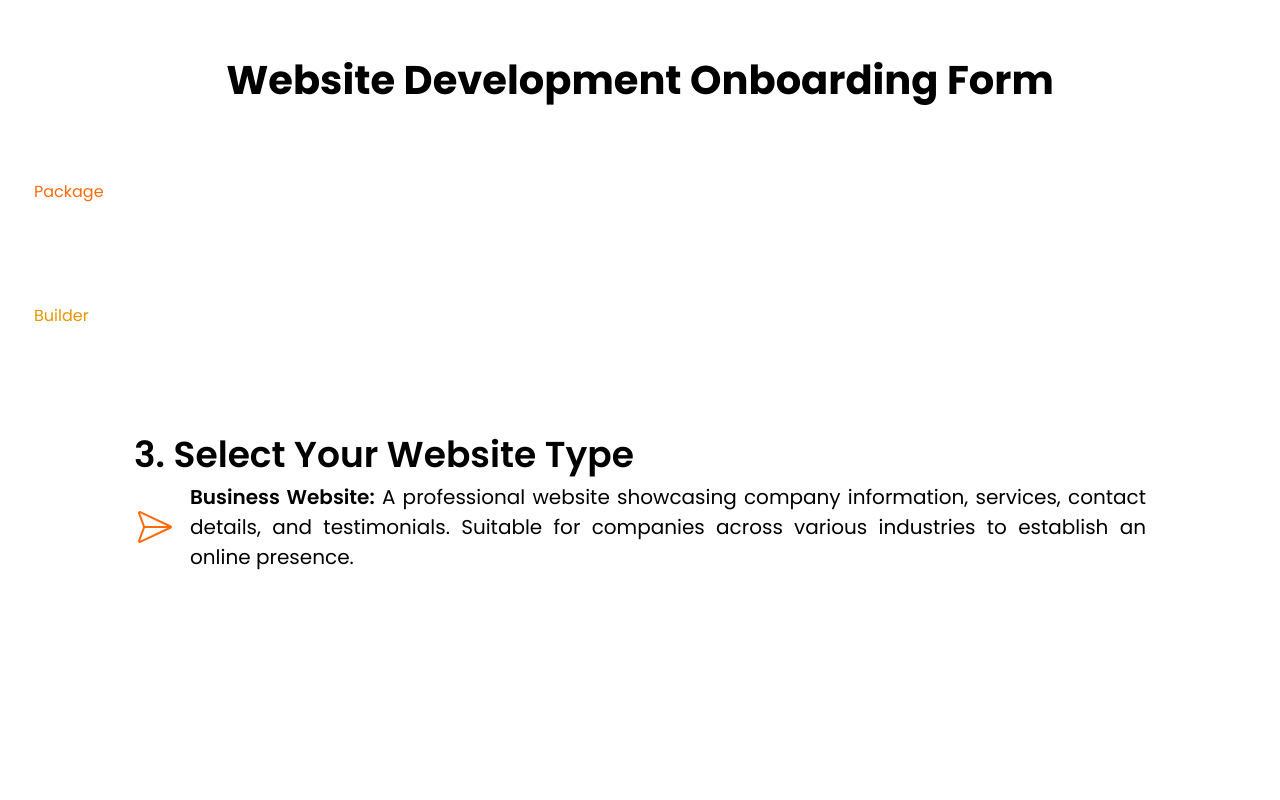
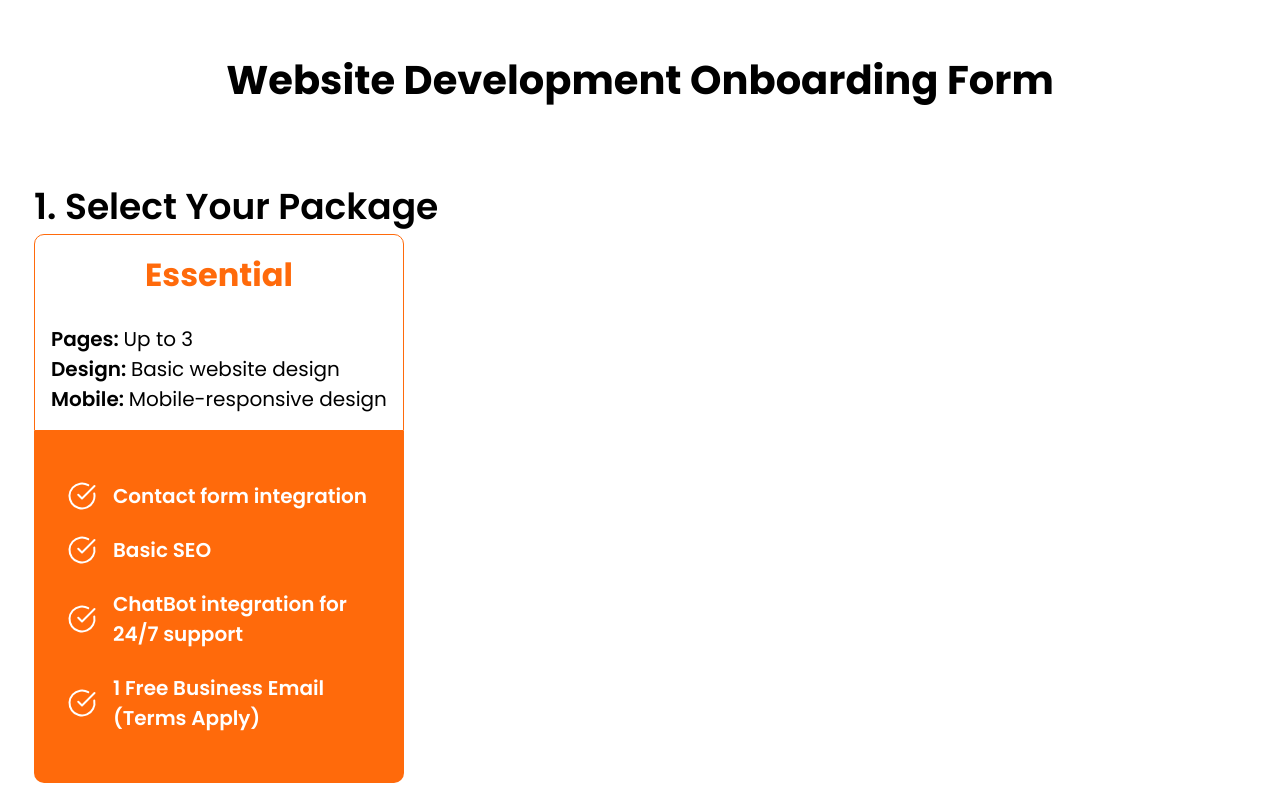
Before and after one commit to gitvanz/Webdev-onboarding-form, a Next.js app: page / in a window 1280 px wide. Shown: the top 800 px of the page. Built offline with nearby package versions, Linux system fonts and the light colour scheme.

Commit message:
making card

```diff
--- a/components/Package.tsx
+++ b/components/Package.tsx
@@ -1,5 +1,44 @@
+import Image from "next/image";
+
 const Package = () => {
-    return <div className="text-primary test">Package</div>;
+    return <section>
+        <h2 className="text-[36px] font-semibold">1. Select Your Package</h2>
+
+        {/* Card */}
+        <div className="max-w-[370px]">
+            {/* whitebackground */}
+            <div className="flex flex-col gap-[25px] border border-primary p-[16px] rounded-tl-[10px] rounded-tr-[10px]">
+                <h3 className="text-[32px] font-bold text-primary text-center">Essential</h3>
+                <div>
+                <p className="text-[20px] font-normal"><span className="font-semibold">Pages: </span>Up to 3</p>
+                <p className="text-[20px] font-normal"><span className="font-semibold">Design: </span>Basic website design</p>
+                <p className="text-[20px] font-normal"><span className="font-semibold">Mobile: </span>Mobile-responsive design</p>
+                </div>
+            </div>
+
+            {/* orange background */}
+            <div className="flex flex-col justify-center items-left bg-primary gap-[24px] py-[50px] px-[33px] rounded-bl-[10px] rounded-br-[10px]">
+                <div className="flex gap-[16px]">
+                    <Image src="/assets/svg/circle.svg" alt="circle" width={30} height={30  }/>
+                    <p className="text-[20px] font-semibold text-white">Contact form integration</p>
+                </div>
+                <div className="flex gap-[16px]">
+                    <Image src="/assets/svg/circle.svg" alt="circle" width={30} height={30  }/>
+                    <p className="text-[20px] font-semibold text-white">Basic SEO</p>
+                </div>
+                <div className="flex gap-[16px]">
+                    <Image src="/assets/svg/circle.svg" alt="circle" width={30} height={30  }/>
+                    <p className="text-[20px] font-semibold text-white">ChatBot integration for 24/7 support</p>
+                </div>
+                <div className="flex gap-[16px]">
+                    <Image src="/assets/svg/circle.svg" alt="circle" width={30} height={30  }/>
+                    <p className="text-[20px] font-semibold text-white">1 Free Business Email (Terms Apply)</p>
+                </div>
+            </div>
+        </div>
+    </section>;
+
+
 };
 
 export default Package;
```
Also changed, not shown: public/assets/svg/circle.svg (added).
